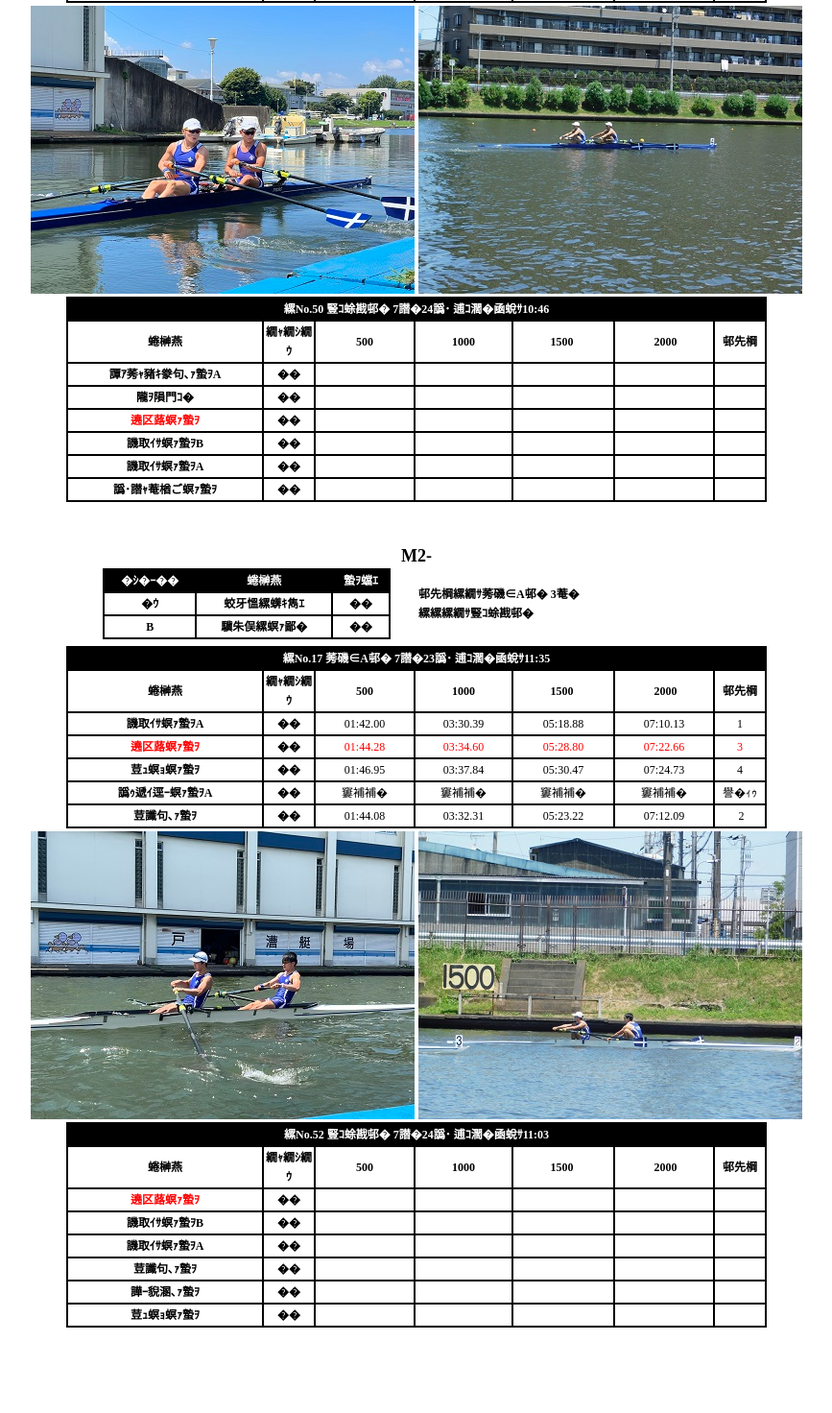
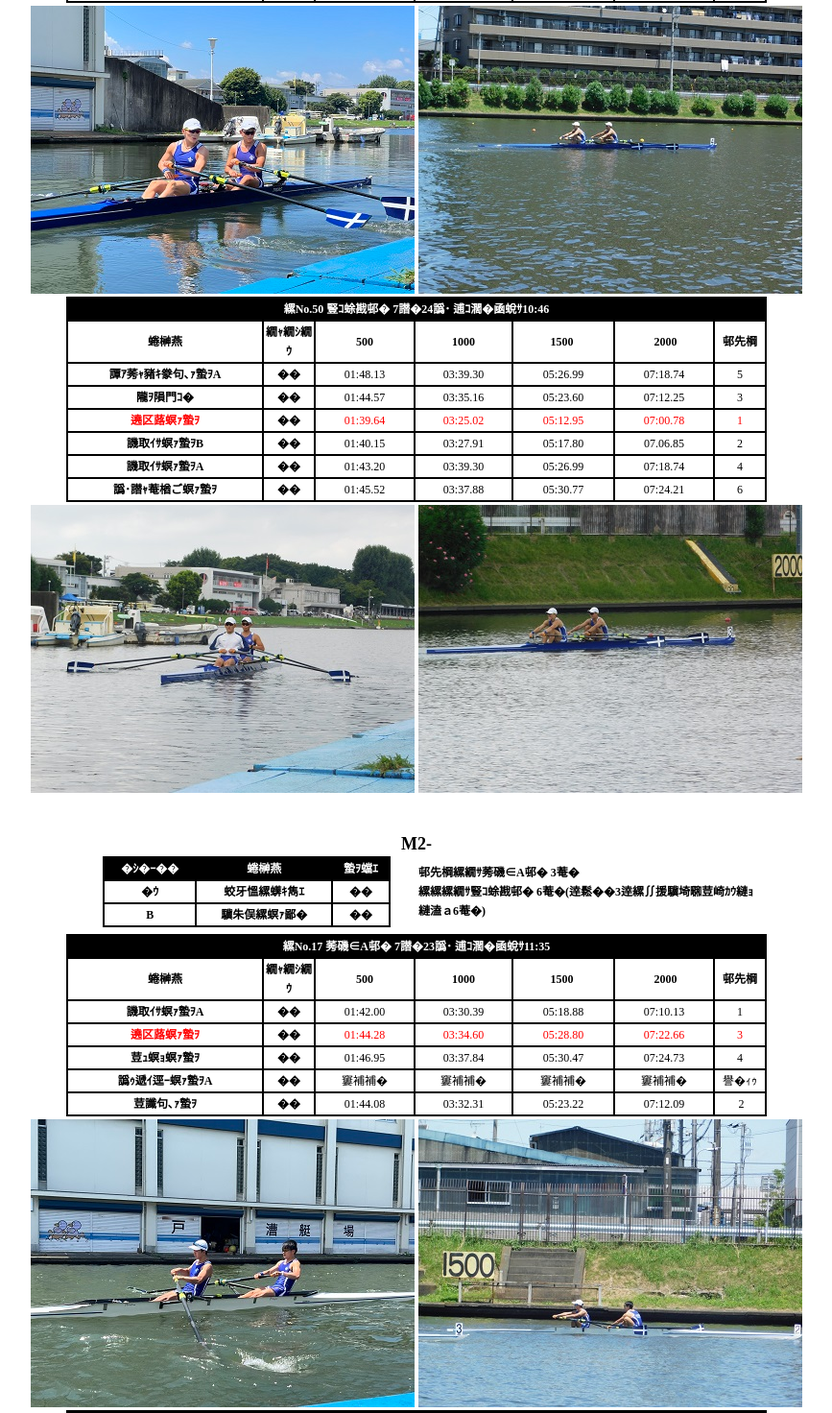
Before and after one commit to rubc1948/higashinihon2022result, a plain HTML site: page index.html in a window 1280 px wide. Shown: the part 509-1981 px from the top of the page at 96% size, without its empty margins (206-1073 px from the left). Before the commit the page ends 1906 px from the top, so only its background shows below. Drawn offline with Linux system fonts and the light colour scheme.

Commit message:
Update index.html

```diff
--- a/index.html
+++ b/index.html
@@ -49,12 +49,12 @@ color:black; font-family:'Osaka' ;line-height:15pt;
     <td bgcolor="white" align="center" width="49"><b><font face="メイリオ"><a href="#M1XA">M2X</a></font></b></td>
     <td bgcolor="white" align="center" width="71">1位</td>
     <td bgcolor="white" align="center" width="81">―――</td>
-    <td bgcolor="white" align="center" width="76"></td>
+    <td bgcolor="white" align="center" width="76"><font color="#ff0000">1位</font></td>
   </tr><tr>
     <td bgcolor="white" align="center"><b><font face="メイリオ"><a href="#M2XB">M2</a></font></b></td>
     <td bgcolor="white" align="center">3位</td>
     <td bgcolor="white" align="center">―――</td>
-    <td bgcolor="white" align="center"></td>
+    <td bgcolor="white" align="center">6位</td>
   </tr></table>
 <font face="メイリオ"><b><BR>
 <BR>
@@ -79,13 +79,11 @@ color:black; font-family:'Osaka' ;line-height:15pt;
         <td bgcolor="white" align="center" width="78"><b>４</b></td>
       </tr></table>
     </td>
-    <td bgcolor="white" width="350"><font face="メイリオ"><b>結果　・予選C組　1位<br>
-    　　　・決勝A組</b></font></TD>
-</TR>
-<TR>
+    <td bgcolor="white" width="350"><font face="メイリオ"><b>結果　・予選C組 1位<br>
+    　　　・決勝A組 1位</b></font><font face="メイリオ" color="#ff0000"><font color="#ff0000"><b>&lt;優勝&gt;</b></font></font></TD>
+  </TR><TR>
     <td colspan="2" align="center"></td>
   </TR>
-
 </table>
 <table bgcolor="black">
   <tbody>
@@ -189,64 +187,64 @@ color:black; font-family:'Osaka' ;line-height:15pt;
     <tr>
       <td bgcolor="white" align="center" height="13"><b>東京海洋大学A</b></td>
       <td bgcolor="white" align="center" height="13"><font face="メイリオ"><b>１</b></font></td>
-      <td bgcolor="white" align="center" height="13"></td>
-      <td bgcolor="white" align="center" width="98" height="13"></td>
-      <td bgcolor="white" align="center" width="102" height="13"></td>
-      <td bgcolor="white" align="center" height="13"></td>
-      <td bgcolor="white" align="center" height="13"></td>
+      <td bgcolor="white" align="center" height="13">01:48.13</td>
+      <td bgcolor="white" align="center" width="98" height="13">03:39.30</td>
+      <td bgcolor="white" align="center" width="102" height="13">05:26.99</td>
+      <td bgcolor="white" align="center" height="13">07:18.74</td>
+      <td bgcolor="white" align="center" height="13">5</td>
     </tr>
     <tr>
       <td bgcolor="white" align="center"><b>警視庁</b></td>
       <td bgcolor="white" align="center"><font face="メイリオ"><b>２</b></font></td>
-      <td bgcolor="white" align="center"></td>
-      <td bgcolor="white" align="center" width="98"></td>
-      <td bgcolor="white" align="center" width="102"></td>
-      <td bgcolor="white" align="center"></td>
-      <td bgcolor="white" align="center"></td>
+      <td bgcolor="white" align="center">01:44.57</td>
+      <td bgcolor="white" align="center" width="98">03:35.16</td>
+      <td bgcolor="white" align="center" width="102">05:23.60</td>
+      <td bgcolor="white" align="center">07:12.25</td>
+      <td bgcolor="white" align="center">3</td>
     </tr>
     <tr>
       <td bgcolor="white" align="center"><font color="#ff0000"><b>立教大学</b></font></td>
       <td bgcolor="white" align="center"><font face="メイリオ"><b>３</b></font></td>
-      <td bgcolor="white" align="center"></td>
-      <td bgcolor="white" align="center" width="98"></td>
-      <td bgcolor="white" align="center" width="102"></td>
-      <td bgcolor="white" align="center"></td>
-      <td bgcolor="white" align="center"></td>
+      <td bgcolor="white" align="center"><font color="#ff0000">01:39.64</font></td>
+      <td bgcolor="white" align="center" width="98"><font color="#ff0000">03:25.02</font></td>
+      <td bgcolor="white" align="center" width="102"><font color="#ff0000">05:12.95</font></td>
+      <td bgcolor="white" align="center"><font color="#ff0000">07:00.78</font></td>
+      <td bgcolor="white" align="center"><font color="#ff0000">1</font></td>
     </tr>
     <tr>
       <td bgcolor="white" align="center"><font color="#000000"><b>明治大学B</b></font></td>
       <td bgcolor="white" align="center"><font face="メイリオ"><b>４</b></font></td>
-      <td bgcolor="white" align="center"></td>
-      <td bgcolor="white" align="center" width="98"></td>
-      <td bgcolor="white" align="center" width="102"></td>
-      <td bgcolor="white" align="center"></td>
-      <td bgcolor="white" align="center"></td>
+      <td bgcolor="white" align="center">01:40.15</td>
+      <td bgcolor="white" align="center" width="98">03:27.91</td>
+      <td bgcolor="white" align="center" width="102">05:17.80</td>
+      <td bgcolor="white" align="center">07.06.85</td>
+      <td bgcolor="white" align="center">2</td>
     </tr>
     <tr>
       <td bgcolor="white" align="center"><font color="#000000"><b>明治大学A</b></font></td>
       <td bgcolor="white" align="center"><font face="メイリオ"><b>５</b></font></td>
-      <td bgcolor="white" align="center"></td>
-      <td bgcolor="white" align="center" width="98"></td>
-      <td bgcolor="white" align="center" width="102"></td>
-      <td bgcolor="white" align="center"></td>
-      <td bgcolor="white" align="center"></td>
+      <td bgcolor="white" align="center">01:43.20</td>
+      <td bgcolor="white" align="center" width="98">03:39.30</td>
+      <td bgcolor="white" align="center" width="102">05:26.99</td>
+      <td bgcolor="white" align="center">07:18.74</td>
+      <td bgcolor="white" align="center">4</td>
     </tr>
     <tr>
       <td bgcolor="white" align="center"><font color="#000000"><b>日本体育大学</b></font></td>
       <td bgcolor="white" align="center"><font face="メイリオ"><b>６</b></font></td>
-      <td bgcolor="white" align="center"></td>
-      <td bgcolor="white" align="center" width="98"></td>
-      <td bgcolor="white" align="center" width="102"></td>
-      <td bgcolor="white" align="center"></td>
-      <td bgcolor="white" align="center"></td>
+      <td bgcolor="white" align="center">01:45.52</td>
+      <td bgcolor="white" align="center" width="98">03:37.88</td>
+      <td bgcolor="white" align="center" width="102">05:30.77</td>
+      <td bgcolor="white" align="center">07:24.21</td>
+      <td bgcolor="white" align="center">6</td>
     </tr>
   </tbody>
 </table>
 <table widtht="700">
   <tbody>
     <tr>
-      <td bgcolor="white" align="center"></td>
-    <td bgcolor="white" align="center"></td>
+      <td bgcolor="white" align="center"><img src="M2X3.JPG" width="400" height="300" border="0"></td>
+    <td bgcolor="white" align="center"><img src="M2X4.JPG" width="400" height="300" border="0"></td>
   </tr>
 </tbody>
 
@@ -281,7 +279,7 @@ color:black; font-family:'Osaka' ;line-height:15pt;
       </tr></table>
     </td>
     <td bgcolor="white" width="350"><font face="メイリオ"><b>結果　・予選A組 3位<br>
-    　　　・決勝A組</b></font></TD>
+    　　　・決勝A組 6位(着順は3着、艇重量不足のため6位)</b></font></TD>
   </TR><TR>
     <td colspan="2" align="center"></td>
   </TR>
@@ -397,64 +395,64 @@ color:black; font-family:'Osaka' ;line-height:15pt;
     <tr>
       <td bgcolor="white" align="center" height="13"><font color="#ff0000"><b>立教大学</b></font></td>
       <td bgcolor="white" align="center" height="13"><font face="メイリオ"><b>１</b></font></td>
-      <td bgcolor="white" align="center" height="13"></td>
-      <td bgcolor="white" align="center" width="98" height="13"></td>
-      <td bgcolor="white" align="center" width="102" height="13"></td>
-      <td bgcolor="white" align="center" height="13"></td>
-      <td bgcolor="white" align="center" height="13"></td>
+      <td bgcolor="white" align="center" height="13"><font color="#ff0000">01:52.01</font></td>
+      <td bgcolor="white" align="center" width="98" height="13"><font color="#ff0000">03:48.00</font></td>
+      <td bgcolor="white" align="center" width="102" height="13"><font color="#ff0000">05:44.29</font></td>
+      <td bgcolor="white" align="center" height="13"><font color="#ff0000">07:35.83</font></td>
+      <td bgcolor="white" align="center" height="13"><font color="#ff0000">6</font></td>
     </tr>
     <tr>
       <td bgcolor="white" align="center"><b>明治大学B</b></td>
       <td bgcolor="white" align="center"><font face="メイリオ"><b>２</b></font></td>
-      <td bgcolor="white" align="center"></td>
-      <td bgcolor="white" align="center" width="98"></td>
-      <td bgcolor="white" align="center" width="102"></td>
-      <td bgcolor="white" align="center"></td>
-      <td bgcolor="white" align="center"></td>
+      <td bgcolor="white" align="center">―――</td>
+      <td bgcolor="white" align="center" width="98">―――</td>
+      <td bgcolor="white" align="center" width="102">―――</td>
+      <td bgcolor="white" align="center">―――</td>
+      <td bgcolor="white" align="center">棄権</td>
     </tr>
     <tr>
       <td bgcolor="white" align="center"><b>明治大学A</b></td>
       <td bgcolor="white" align="center"><font face="メイリオ"><b>３</b></font></td>
-      <td bgcolor="white" align="center"></td>
-      <td bgcolor="white" align="center" width="98"></td>
-      <td bgcolor="white" align="center" width="102"></td>
-      <td bgcolor="white" align="center"></td>
-      <td bgcolor="white" align="center"></td>
+      <td bgcolor="white" align="center">01:48.16</td>
+      <td bgcolor="white" align="center" width="98">03:40.90</td>
+      <td bgcolor="white" align="center" width="102">05:35.04</td>
+      <td bgcolor="white" align="center">07:25.14</td>
+      <td bgcolor="white" align="center">1</td>
     </tr>
     <tr>
       <td bgcolor="white" align="center"><font color="#000000"><b>一橋大学</b></font></td>
       <td bgcolor="white" align="center"><font face="メイリオ"><b>４</b></font></td>
-      <td bgcolor="white" align="center"></td>
-      <td bgcolor="white" align="center" width="98"></td>
-      <td bgcolor="white" align="center" width="102"></td>
-      <td bgcolor="white" align="center"></td>
-      <td bgcolor="white" align="center"></td>
+      <td bgcolor="white" align="center">01:49.34</td>
+      <td bgcolor="white" align="center" width="98">03:44.37</td>
+      <td bgcolor="white" align="center" width="102">05:39.23</td>
+      <td bgcolor="white" align="center">07:27.36</td>
+      <td bgcolor="white" align="center">2</td>
     </tr>
     <tr>
       <td bgcolor="white" align="center"><font color="#000000"><b>新潟大学</b></font></td>
       <td bgcolor="white" align="center"><font face="メイリオ"><b>５</b></font></td>
-      <td bgcolor="white" align="center"></td>
-      <td bgcolor="white" align="center" width="98"></td>
-      <td bgcolor="white" align="center" width="102"></td>
-      <td bgcolor="white" align="center"></td>
-      <td bgcolor="white" align="center"></td>
+      <td bgcolor="white" align="center">01:53.54</td>
+      <td bgcolor="white" align="center" width="98">03:49.76</td>
+      <td bgcolor="white" align="center" width="102">05:44.06</td>
+      <td bgcolor="white" align="center">07.37.82</td>
+      <td bgcolor="white" align="center">3</td>
     </tr>
     <tr>
       <td bgcolor="white" align="center"><font color="#000000"><b>中央大学</b></font></td>
       <td bgcolor="white" align="center"><font face="メイリオ"><b>６</b></font></td>
-      <td bgcolor="white" align="center"></td>
-      <td bgcolor="white" align="center" width="98"></td>
-      <td bgcolor="white" align="center" width="102"></td>
-      <td bgcolor="white" align="center"></td>
-      <td bgcolor="white" align="center"></td>
+      <td bgcolor="white" align="center">01:51.31</td>
+      <td bgcolor="white" align="center" width="98">03:49.53</td>
+      <td bgcolor="white" align="center" width="102">05:49.17</td>
+      <td bgcolor="white" align="center">07:44.87</td>
+      <td bgcolor="white" align="center">4</td>
     </tr>
   </tbody>
 </table>
 <table widtht="700">
   <tbody>
     <tr>
-      <td bgcolor="white" align="center"></td>
-    <td bgcolor="white" align="center"></td>
+      <td bgcolor="white" align="center"><img src="M2-3.JPG" width="400" height="300" border="0"></td>
+    <td bgcolor="white" align="center"><img src="M2-4.JPG" width="400" height="300" border="0"></td>
   </tr>
 </tbody>
 
```
